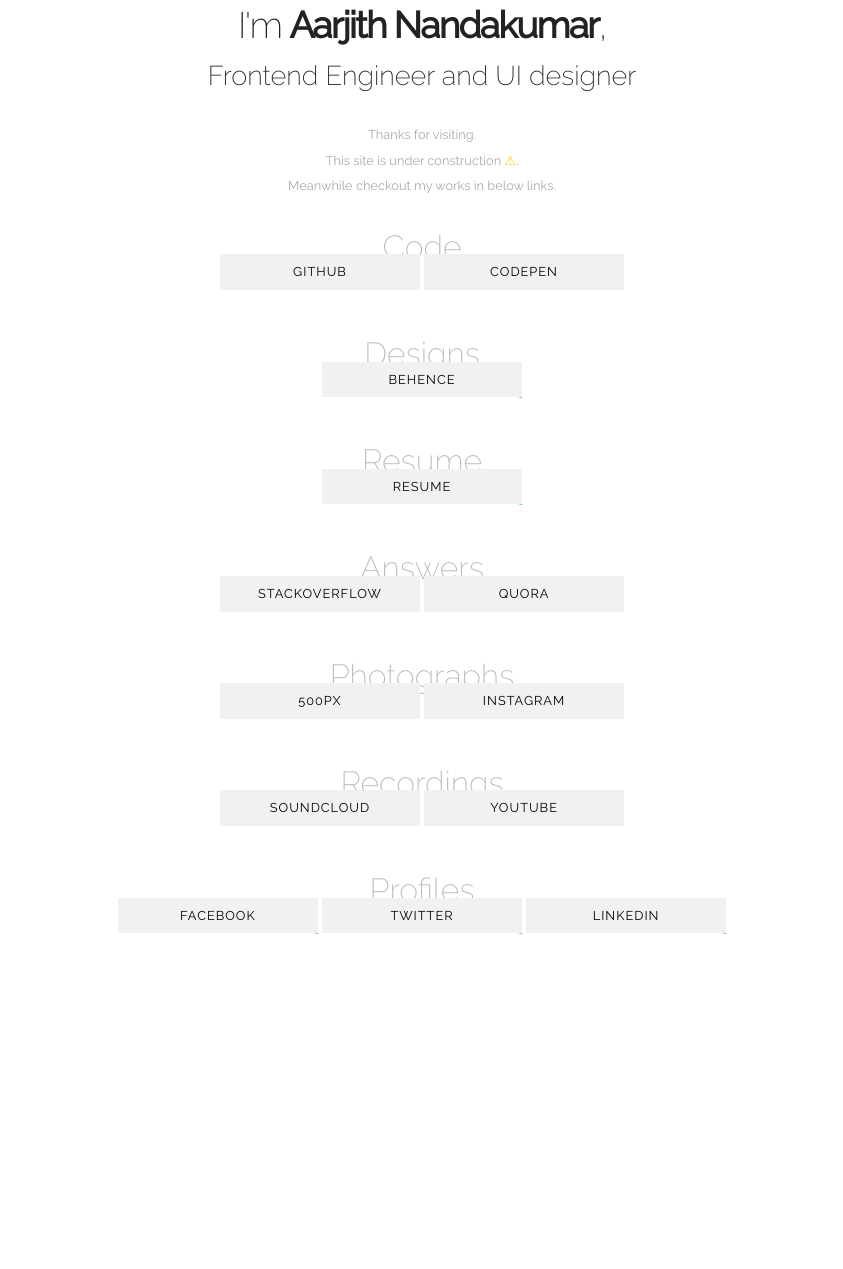
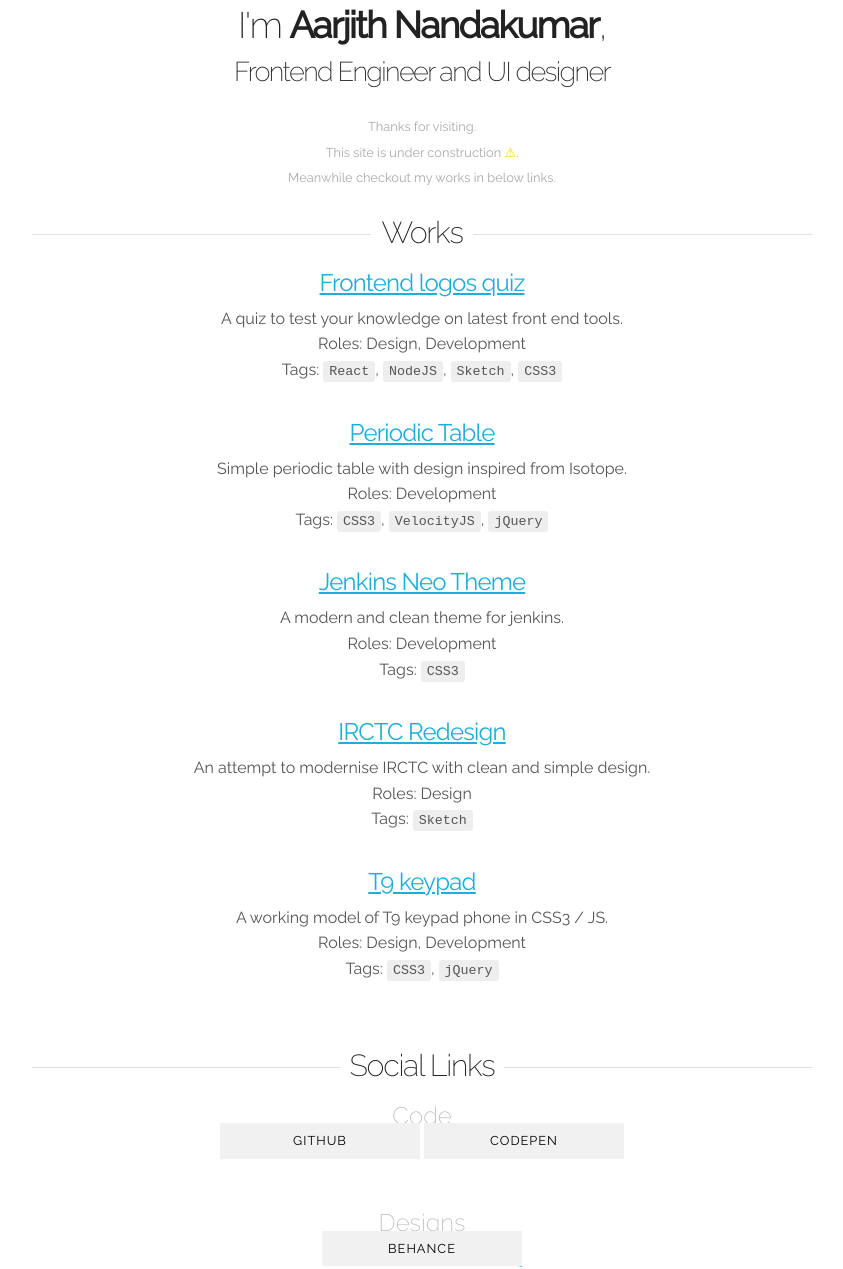
Before and after one commit to aarjithn/aarjithn.github.io, a website: page index.html in a window 1280 px wide. Shown: the part 470-1739 px from the top of the page, without its empty margins (218-1061 px from the left). Before the commit the page ends 1469 px from the top, so only its background shows below. Drawn offline with Linux system fonts and the light colour scheme.

Commit message:
Add works section

```diff
--- a/css/style.css
+++ b/css/style.css
@@ -51,7 +51,7 @@
 	margin-top: 30px;
 	text-align: center;
 	color: #bbb;
-	font-size: 2em;
+	font-size: 1.5em;
 	font-weight: 200;
 	position: relative;
 	top: 5px;
@@ -137,3 +137,40 @@
 .links a:focus span::before {
 	background: #1EAEDB;
 }
+
+.works-title {
+	text-align: center;
+	margin-top: 40px;
+	font-size: 1.9em;
+	margin-bottom: 30px;
+	border-bottom: 1px solid #e0e0e0;
+  line-height: 0.1em;
+	width: 65%;
+	margin: 40px auto 30px;
+}
+
+.works-title span {
+  background:#fff;
+  padding:0 10px;
+}
+
+.works-list {
+  text-align: center;
+	list-style-type: none;
+	color: #555;
+}
+
+.works-list h5 {
+	color: #222;
+  font-size: 1.5rem;
+  font-weight: 400;
+  margin-bottom: 5px;
+  margin-top: 30px;
+}
+
+small {
+	background: #eee;
+	padding: 3px 6px;
+	border-radius: 3px;
+	font-family: monospace;
+}
--- a/index.html
+++ b/index.html
@@ -17,7 +17,7 @@
             <h2 class="hello">Hello World!</h2>
             <img class="thumbnail" src="http://www.gravatar.com/avatar/0aea7ebffd7c22f1aa6a043a2649698d?size=150" alt="Aarjith's Avatar">
             <h2 class="me">I'm <b>Aarjith Nandakumar</b>,
-            <h6 class="title">Frontend Engineer and UI designer</h6>
+            <h3 class="title">Frontend Engineer and UI designer</h3>
         </section>
         <section class="container">
             <div class="row note">
@@ -26,8 +26,47 @@
                 <p>Meanwhile checkout my works in below links.</p>
             </div>
         </section>
+        <section class="container">
+            <h4 class="works-title">
+                <span>Works</span>
+            </h4>
+            <ul class="works-list">
+                <li>
+                    <h5><a target="_blank" href="https://aarjithn.github.io/frontend-logos">Frontend logos quiz</a></h5>
+                    <div>A quiz to test your knowledge on latest front end tools.</div>
+                    <div>Roles: Design, Development</div>
+                    <div>Tags: <small>React</small>, <small>NodeJS</small>, <small>Sketch</small>, <small>CSS3</small></div>
+                </li>
+                <li>
+                    <h5><a target="_blank" href="https://aarjithn.github.io/periodic-table">Periodic Table</a></h5>
+                    <div>Simple periodic table with design inspired from Isotope.</div>
+                    <div>Roles: Development</div>
+                    <div>Tags: <small>CSS3</small>, <small>VelocityJS</small>, <small>jQuery</small></div>
+                </li>
+                <li>
+                    <h5><a target="_blank" href="https://jenkins-contrib-themes.github.io/jenkins-neo-theme">Jenkins Neo Theme</a></h5>
+                    <div>A modern and clean theme for jenkins.</div>
+                    <div>Roles: Development</div>
+                    <div>Tags: <small>CSS3</small></div>
+                </li>
+                <li>
+                    <h5><a target="_blank" href="https://www.behance.net/aarjithn">IRCTC Redesign</a></h5>
+                    <div>An attempt to modernise IRCTC with clean and simple design.</div>
+                    <div>Roles: Design</div>
+                    <div>Tags: <small>Sketch</small></div>
+                </li>
+                <li>
+                    <h5><a target="_blank" href="http://aarjithn.github.io/t9-keypad">T9 keypad</a></h5>
+                    <div>A working model of T9 keypad phone in CSS3 / JS.</div>
+                    <div>Roles: Design, Development</div>
+                    <div>Tags: <small>CSS3</small>, <small>jQuery</small></div>
+                </li>
+            </ul>
+        </section>
         <section class="container links">
-
+            <h4 class="works-title">
+                <span>Social Links</span>
+            </h4>
             <div class="titles">
                 Code
             </div>
@@ -43,8 +82,8 @@
                 Designs
             </div>
             <ul>
-                <li><a href="#" target="_blank">
-                    <span data-hover="BEHENCE">BEHENCE</span>
+                <li><a href="https://www.behance.net/aarjithn" target="_blank">
+                    <span data-hover="BEHANCE">BEHANCE</span>
                 </a></li>
             </ul>
             <div class="titles">
@@ -59,10 +98,10 @@
                 Answers
             </div>
             <ul>
-                <li><a href="#" target="_blank">
+                <li><a href="http://stackoverflow.com/users/4466618/aarjithn" target="_blank">
                     <span data-hover="STACKOVERFLOW">STACKOVERFLOW</span>
                 </a></li>
-                <li><a href="#" target="_blank">
+                <li><a href="https://www.quora.com/profile/aarjith-nandakumar" target="_blank">
                     <span data-hover="QUORA">QUORA</span>
                 </a></li>
             </ul>
@@ -75,17 +114,6 @@
                 </a></li>
                 <li><a href="https://instagram.com/aarjithn" target="_blank">
                     <span data-hover="INSTAGRAM">INSTAGRAM</span>
-                </a></li>
-            </ul>
-            <div class="titles">
-                Recordings
-            </div>
-            <ul>
-                <li><a href="https://soundcloud.com/aarjithn" target="_blank">
-                    <span data-hover="SOUNDCLOUD">SOUNDCLOUD</span>
-                </a></li>
-                <li><a href="#" target="_blank">
-                    <span data-hover="YOUTUBE">YOUTUBE</span>
                 </a></li>
             </ul>
             <div class="titles">
```
